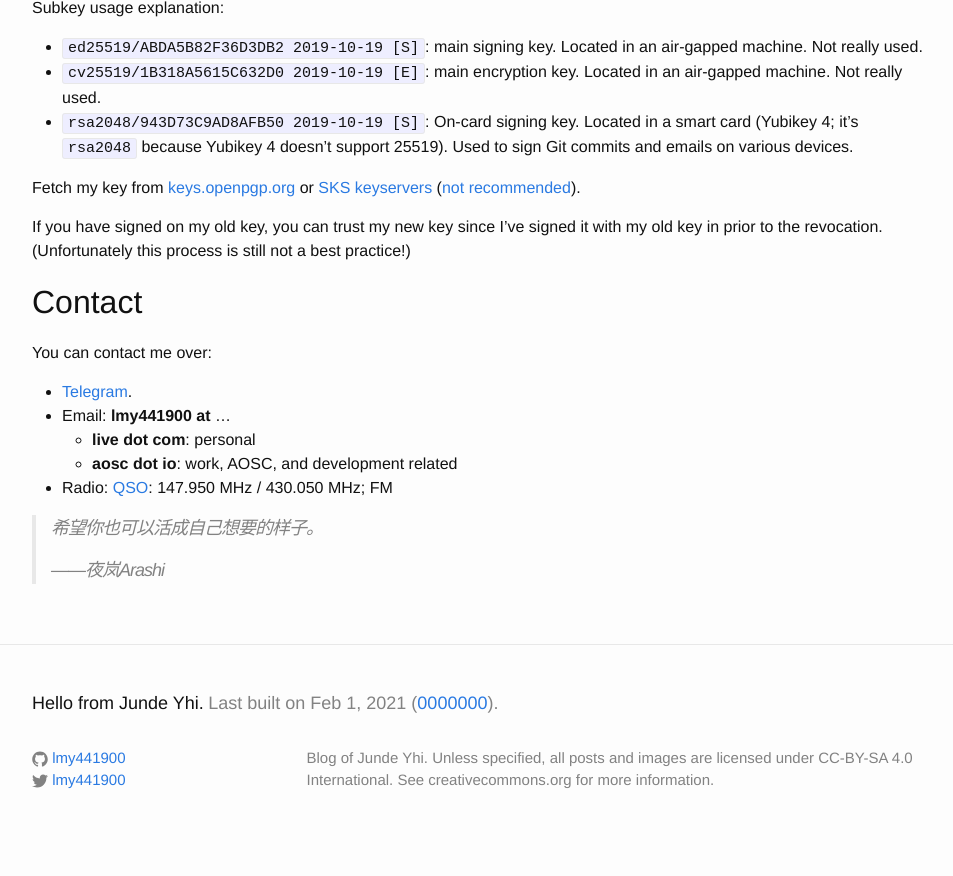
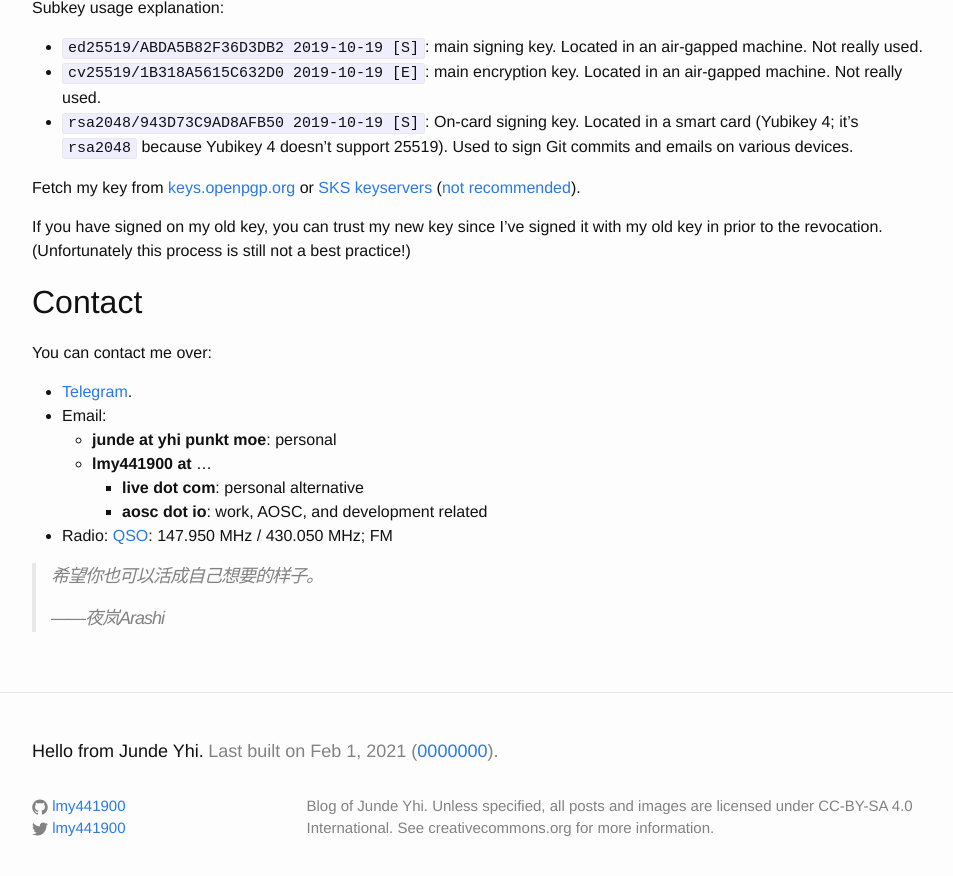
Before and after one commit to lmy441900/lmy441900.github.io, a Jekyll site: the page built from about.md, in a window 1280 px wide and 900 px high, scrolled down 686 px. Shown: the top 876 px of the window, without its empty margins (158-1111 px from the left). Built offline with Jekyll 4.4.1, drawn with Linux system fonts in a browser that asks for light colours; before the commit the page ends 1538 px from its top, so only the background shows below that.

Commit message:
about.md: update email

```diff
--- a/about.md
+++ b/about.md
@@ -52,9 +52,11 @@ If you have signed on my old key, you can trust my new key since I've signed it
 You can contact me over:
 
 - [Telegram][tg].
-- Email: **lmy441900 at** ...
-  - **live dot com**: personal
-  - **aosc dot io**: work, AOSC, and development related
+- Email:
+  - **junde at yhi punkt moe**: personal
+  - **lmy441900 at** ...
+    - **live dot com**: personal alternative
+    - **aosc dot io**: work, AOSC, and development related
 - Radio: [QSO][qso]: 147.950 MHz / 430.050 MHz; FM
 
 [tg]:  https://t.me/lmy441900
```
